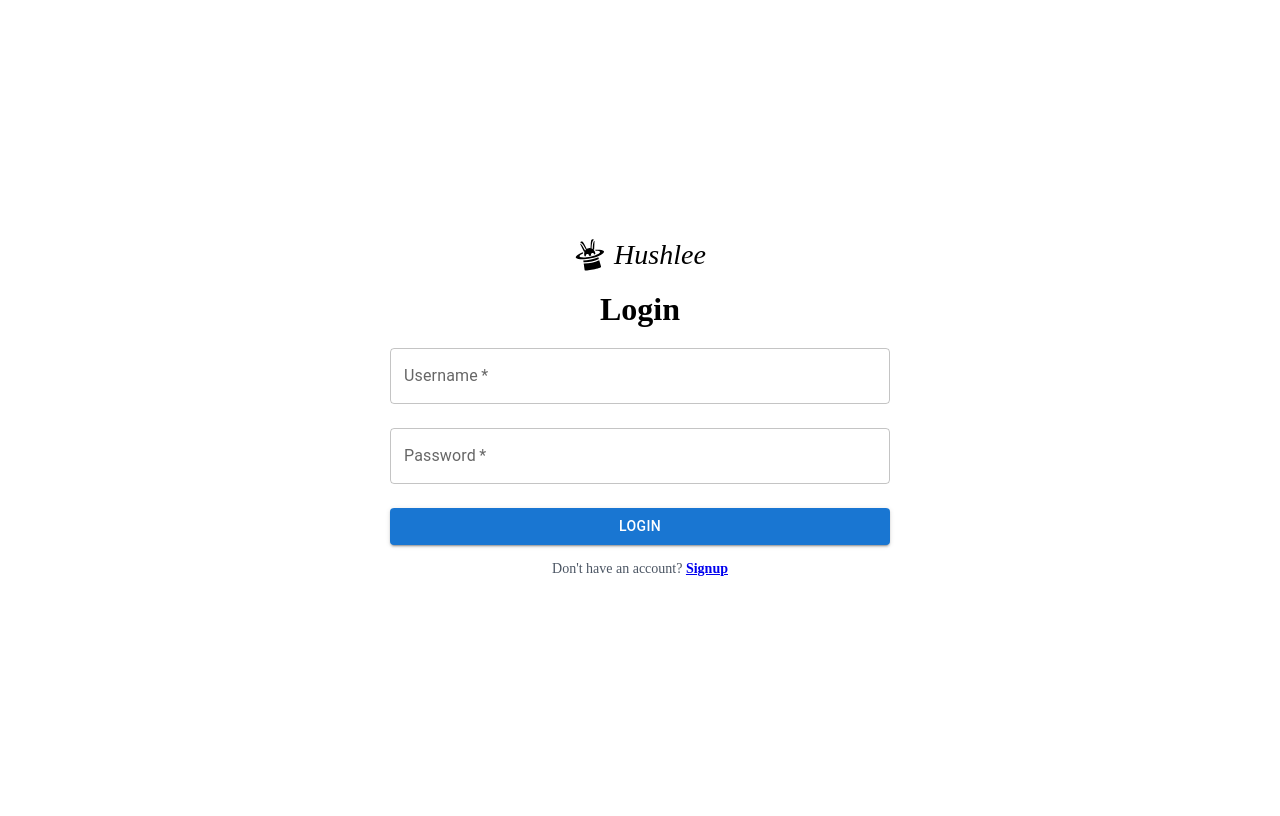
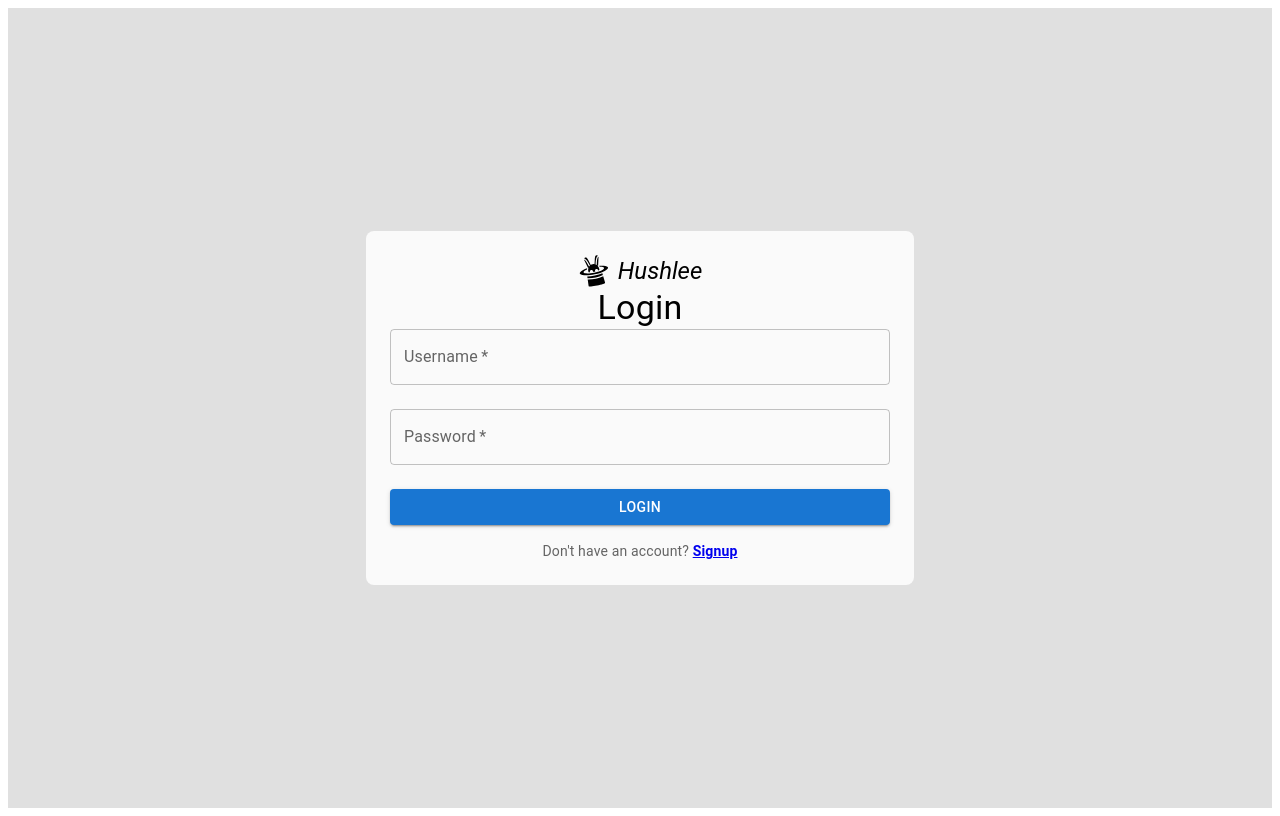
Before and after one commit to Dhritiman-Das/hushlee, a Next.js app in the folder frontend/: page /login in a window 1280 px wide. Built offline with nearby package versions, Linux system fonts and the light colour scheme.

Commit message:
Close #20

```diff
--- a/frontend/app/(auth)/login/page.tsx
+++ b/frontend/app/(auth)/login/page.tsx
@@ -1,22 +1,21 @@
-'use client';
+"use client";
 
-import React, { useState } from 'react';
-import { GiMagicHat } from 'react-icons/gi';
-import {
-  Button, Grid, TextField,
-} from '@mui/material';
-import Link from 'next/link';
-import { useRouter } from 'next/navigation';
-import { useDispatch } from 'react-redux';
-import { login } from '@/requests/auth/login';
-import SnackBar from '@/components/general/SnackBar';
-import { snackbarActions } from '@/redux/general/snackbar';
+import React, { useState } from "react";
+import { GiMagicHat } from "react-icons/gi";
+import { Box, Button, Grid, TextField, Typography } from "@mui/material";
+import Link from "next/link";
+import { useRouter } from "next/navigation";
+import { useDispatch } from "react-redux";
+import { login } from "@/requests/auth/login";
+import SnackBar from "@/components/general/SnackBar";
+import { snackbarActions } from "@/redux/general/snackbar";
+import { grey } from "@mui/material/colors";
 
 function Page() {
   const dispatch = useDispatch();
   const router = useRouter();
-  const [userName, setUserName] = useState<string>('');
-  const [password, setPassword] = useState<string>('');
+  const [userName, setUserName] = useState<string>("");
+  const [password, setPassword] = useState<string>("");
 
   const handleSubmit = async (e: React.FormEvent) => {
     e.preventDefault();
@@ -27,21 +26,23 @@ function Page() {
         password,
       });
       if (response?.status === 200) {
-        router.push('/home');
+        router.push("/home");
       } else if (response.status === 401) {
         dispatch(
           snackbarActions.setSnackbar({
-            message: 'Invalid username or password',
-            type: 'error',
-          }),
+            message: "Invalid username or password",
+            type: "error",
+          })
         );
       }
     } catch (error: any) {
       dispatch(
         snackbarActions.setSnackbar({
-          message: error.response?.data?.message || 'An unexpected error occurred. Please try again.',
-          type: 'error',
-        }),
+          message:
+            error.response?.data?.message ||
+            "An unexpected error occurred. Please try again.",
+          type: "error",
+        })
       );
     }
   };
@@ -49,15 +50,39 @@ function Page() {
   return (
     <>
       <SnackBar />
-      <div className="bg-background h-screen flex items-center justify-center">
-        <div className="bg-main h-fit w-[500px] p-11 rounded-2xl text-textColor">
-          <div className="flex items-center justify-center">
-            <GiMagicHat className="text-[32px] mr-2 transform -rotate-12" />
-            <div className="italic text-[28px] font-medium">Hushlee</div>
-          </div>
-          <div className="text-[32px] font-bold text-center my-5">Login</div>
+      <Box
+        display="flex"
+        alignItems="center"
+        justifyContent="center"
+        height="100vh"
+        className="bg-background"
+        sx={{ bgcolor: grey[300] }}
+      >
+        <Box
+          bgcolor="bg-main"
+          width={500}
+          padding={3}
+          borderRadius="borderRadius"
+          className="text-textColor"
+          sx={{ bgcolor: grey[50], borderRadius: 2 }}
+        >
+          <Box display="flex" alignItems="center" justifyContent="center">
+            <GiMagicHat
+              style={{
+                fontSize: 32,
+                marginRight: 8,
+                transform: "rotate(-12deg)",
+              }}
+            />
+            <Typography variant="h5" className="italic font-medium">
+              Hushlee
+            </Typography>
+          </Box>
+          <Typography variant="h4" align="center" className="font-bold my-5">
+            Login
+          </Typography>
           <form onSubmit={handleSubmit} autoComplete="off">
-            <Grid container direction="column" spacing={3}>
+            <Box component={Grid} container direction="column" spacing={3}>
               <Grid item xs={12}>
                 <TextField
                   id="userName"
@@ -93,17 +118,21 @@ function Page() {
                   Login
                 </Button>
               </Grid>
-            </Grid>
+            </Box>
           </form>
-          <div className="text-sm mt-4 text-center text-gray-600">
-            Don&apos;t have an account?
-            {' '}
+          <Typography
+            variant="body2"
+            align="center"
+            color="textSecondary"
+            mt={2}
+          >
+            Don't have an account?{" "}
             <Link href="/signup">
               <span className="font-semibold hover:underline">Signup</span>
             </Link>
-          </div>
-        </div>
-      </div>
+          </Typography>
+        </Box>
+      </Box>
     </>
   );
 }
--- a/frontend/app/(auth)/signup/page.tsx
+++ b/frontend/app/(auth)/signup/page.tsx
@@ -1,23 +1,22 @@
-'use client';
+"use client";
 
-import React, { useState } from 'react';
-import { GiMagicHat } from 'react-icons/gi';
-import Link from 'next/link';
-import {
-  Button, Grid, TextField,
-} from '@mui/material';
-import { useRouter } from 'next/navigation';
-import { signup } from '@/requests/auth/signup';
+import React, { useState } from "react";
+import { GiMagicHat } from "react-icons/gi";
+import Link from "next/link";
+import { Box, Button, Grid, TextField, Typography } from "@mui/material";
+import { useRouter } from "next/navigation";
+import { signup } from "@/requests/auth/signup";
+import { grey } from "@mui/material/colors";
 
 function Page() {
   const router = useRouter();
-  const [userName, setUserName] = useState<string>('');
-  const [password, setPassword] = useState<string>('');
-  const [retypePassword, setRetypePassword] = useState<string>('');
+  const [userName, setUserName] = useState<string>("");
+  const [password, setPassword] = useState<string>("");
+  const [retypePassword, setRetypePassword] = useState<string>("");
   const [userNameError, setUserNameError] = useState<string | null>(null);
   const [passwordError, setPasswordError] = useState<string | null>(null);
   const [retypePasswordError, setRetypePasswordError] = useState<string | null>(
-    null,
+    null
   );
 
   const handleSubmit = async (e: React.FormEvent) => {
@@ -26,13 +25,13 @@ function Page() {
     setUserNameError(null);
     setPasswordError(null);
     setRetypePasswordError(null);
-    if (userName === 'takenusername') {
-      setUserNameError('Username is already taken');
+    if (userName === "takenusername") {
+      setUserNameError("Username is already taken");
     }
 
     if (password !== retypePassword) {
-      setPasswordError('Passwords must match');
-      setRetypePasswordError('Passwords must match');
+      setPasswordError("Passwords must match");
+      setRetypePasswordError("Passwords must match");
       return;
     }
 
@@ -42,25 +41,48 @@ function Page() {
       setError: (message: string) => setUserNameError(message),
     });
     if (response?.status === 201) {
-      router.push('/setup-profile');
+      router.push("/setup-profile");
     }
   };
   return (
-    <div className="bg-background h-screen flex items-center justify-center">
-      <div className="bg-main h-fit w-[500px] p-11 rounded-2xl text-textColor">
-        <div className="flex items-center justify-center">
-          <GiMagicHat className="text-4xl mr-2 transform -rotate-12" />
-          <div className="italic text-3xl font-medium">Hushlee</div>
-        </div>
-        <div className="text-[32px] font-bold text-center my-5">Signup</div>
+    <Box
+      display="flex"
+      alignItems="center"
+      justifyContent="center"
+      height="100vh"
+      className="bg-background"
+      sx={{ bgcolor: grey[300] }}
+    >
+      <Box
+        bgcolor="bg-main"
+        width={500}
+        padding={3}
+        borderRadius="borderRadius"
+        className="text-textColor"
+        sx={{ bgcolor: grey[50], borderRadius: 2 }}
+      >
+        <Box display="flex" alignItems="center" justifyContent="center">
+          <GiMagicHat
+            style={{
+              fontSize: 32,
+              marginRight: 8,
+              transform: "rotate(-12deg)",
+            }}
+          />
+          <Typography variant="h5" className="italic font-medium">
+            Hushlee
+          </Typography>
+        </Box>
+        <Typography variant="h4" align="center" className="font-bold my-5">
+          Signup
+        </Typography>
         <form onSubmit={handleSubmit} autoComplete="off">
-          <Grid container direction="column" spacing={3}>
+          <Box component={Grid} container direction="column" spacing={3}>
             <Grid item xs={12}>
               <TextField
                 error={!!userNameError}
                 helperText={userNameError}
                 id="userName"
-                key="userName"
                 label="Username"
                 value={userName}
                 onChange={(e) => setUserName(e.target.value)}
@@ -73,7 +95,6 @@ function Page() {
                 error={!!passwordError}
                 helperText={passwordError}
                 id="password"
-                key="password"
                 label="Password"
                 type="password"
                 value={password}
@@ -87,7 +108,6 @@ function Page() {
                 error={!!retypePasswordError}
                 helperText={retypePasswordError}
                 id="retypePassword"
-                key="retypePassword"
                 label="Retype Password"
                 type="password"
                 value={retypePassword}
@@ -106,17 +126,16 @@ function Page() {
                 Signup
               </Button>
             </Grid>
-          </Grid>
+          </Box>
         </form>
-        <div className="text-sm mt-4 text-center text-gray-600">
-          Already have an account?
-          {' '}
+        <Typography variant="body2" align="center" color="textSecondary" mt={2}>
+          Already have an account?{" "}
           <Link href="/login">
             <span className="font-semibold hover:underline">Login</span>
           </Link>
-        </div>
-      </div>
-    </div>
+        </Typography>
+      </Box>
+    </Box>
   );
 }
 
```
